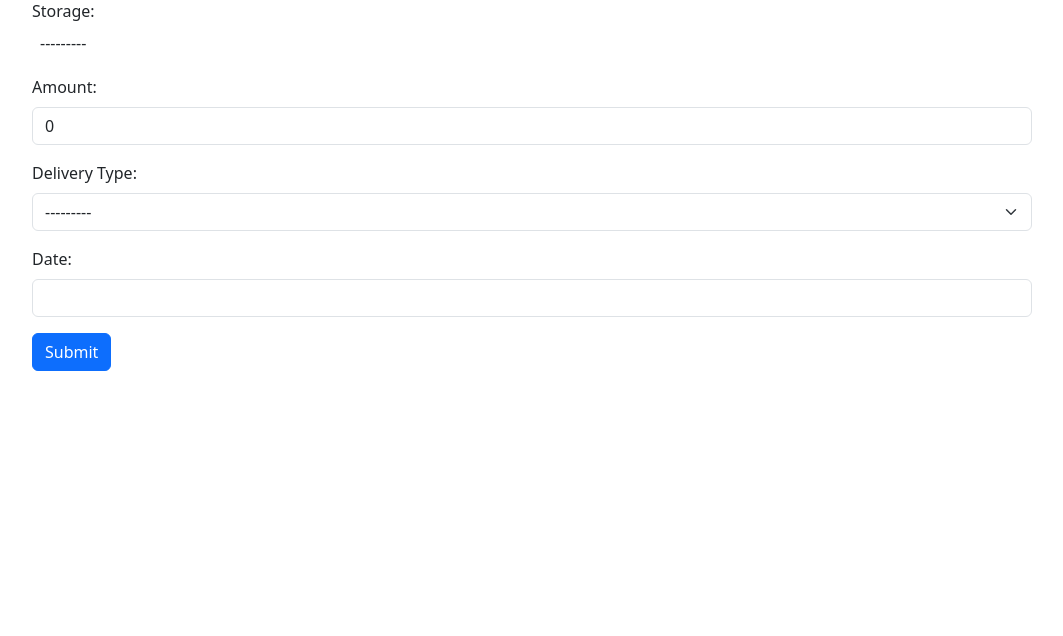
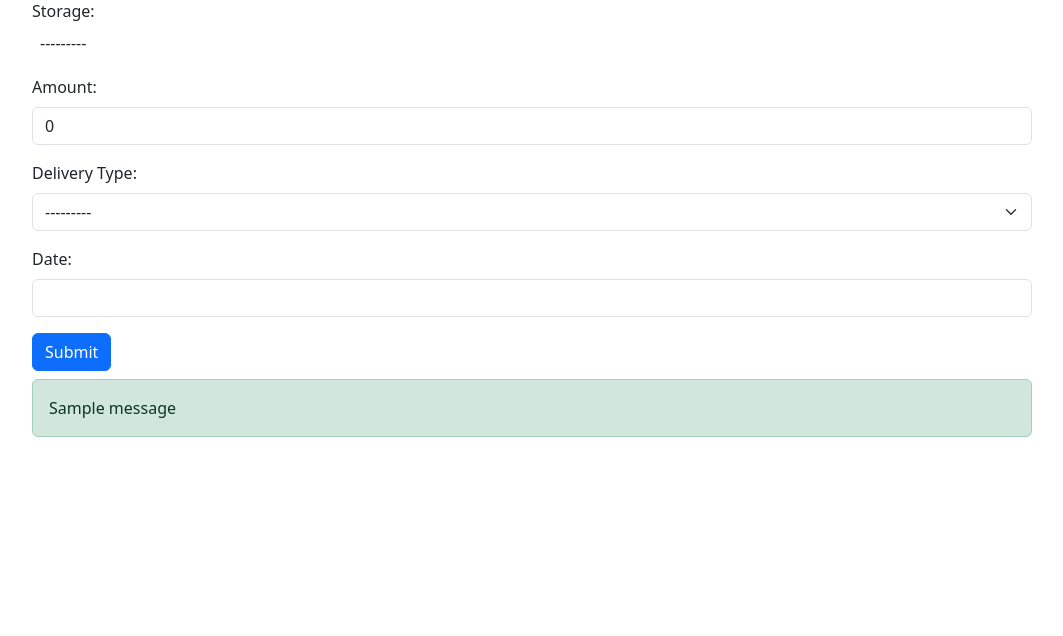
Before and after one commit to sebesjoberg/Pearventory, a Django app: page /delivery/add in a window 1280 px wide. Shown: the part 97-733 px from the top of the page, without its empty margins (108-1171 px from the left). Run offline with Django 5.2, Linux system fonts and the light colour scheme; data comes from the database, SQL or seed files in the repository; both versions use the stored data as it was after the commit; one stand-in notice (Sample message) is shown; some libraries are stand-ins or nearby versions.

Commit message:
sucess/padding

```diff
--- a/Inventory/forms.py
+++ b/Inventory/forms.py
@@ -1,5 +1,5 @@
 from django import forms
-
+from django.core.validators import MinValueValidator
 
 from .models import Delivery
 
@@ -13,3 +13,8 @@
                 attrs={"class": "form-control", "id": "datepicker"}
             ),
         }
+        validators = {
+            "amount": [
+                MinValueValidator(1, message="Amount must be greater than zero.")
+            ],
+        }
--- a/Inventory/models.py
+++ b/Inventory/models.py
@@ -1,5 +1,6 @@
 from django.db import models
 from datetime import date
+from django.core.validators import MinValueValidator
 
 
 class Delivery(models.Model):
@@ -8,7 +9,7 @@
         "OUT": "Outdelivery",
     }
     site = models.ForeignKey("Storage", on_delete=models.CASCADE)
-    amount = models.IntegerField(default=0)
+    amount = models.IntegerField(default=0, validators=[MinValueValidator(1)])
     deliveryType = models.CharField(max_length=3, choices=TYPE_CHOICES)
     date = models.DateField(default=date.today)
 
--- a/Inventory/templates/inventory/add_delivery.html
+++ b/Inventory/templates/inventory/add_delivery.html
@@ -26,12 +26,15 @@
     <button type="submit" class="btn btn-primary">Submit</button>
   </form>
   {% if form.errors %}
-    <div class="alert alert-danger">
+    <div class="alert alert-danger mt-2">
       <strong>Error:</strong>
       {% for field in form %}
         {% for error in field.errors %}<p>{{ error }}{{ field.label }}</p>{% endfor %}
       {% endfor %}
     </div>
+  {% endif %}
+  {% if messages %}
+    {% for message in messages %}<div class="alert alert-success mt-2" role="alert">{{ message }}</div>{% endfor %}
   {% endif %}
   <script>
   $(document).ready(function () {
--- a/Inventory/views.py
+++ b/Inventory/views.py
@@ -2,6 +2,7 @@
 from django.template import loader
 from django.db.models import F, Sum, Case, When, IntegerField
 from .forms import DeliveryForm
+from django.contrib import messages
 
 # Create your views here.
 from .models import Delivery, Site, Storage, Product
@@ -74,12 +75,12 @@
 def adddelivery(request):
     if request.method == "POST":
         form = DeliveryForm(request.POST)
-        print(form.is_valid())
+
         if form.is_valid():
             delivery = form.save(commit=False)
             delivery.save()
-
-            return redirect("index")
+            messages.success(request, "Delivery added successfully.")
+            return redirect("adddelivery")
     else:
         form = DeliveryForm()
     template = loader.get_template("inventory/add_delivery.html")
```
Also changed, not shown: Inventory/migrations/0012_alter_delivery_amount.py (added), db.sqlite3.
